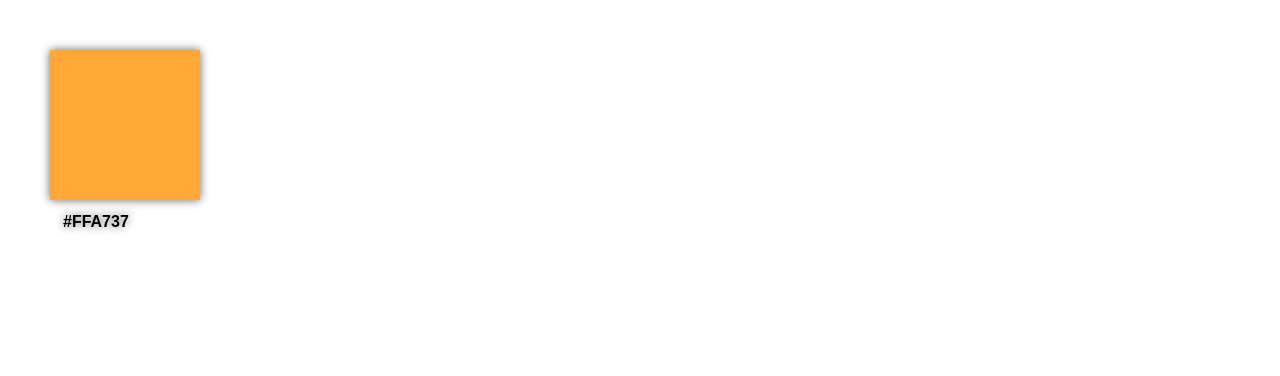
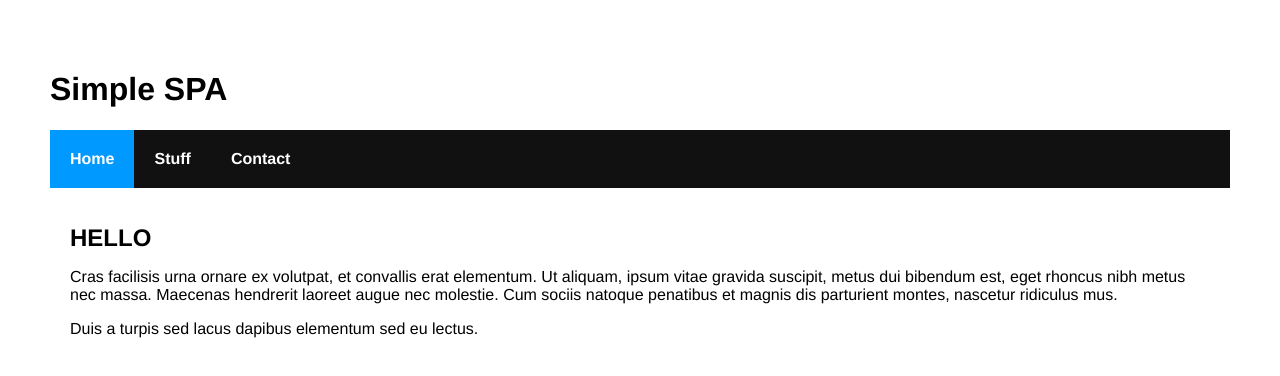
Before and after one commit to zhoutk/reactodo, a React (Create React App) app: page / in a window 1280 px wide. Shown: the top 376 px of the page. Built offline with nearby package versions, Linux system fonts and the light colour scheme.

Commit message:
react router v4 做单页应用,还未使用styled-components.

```diff
--- a/package.json
+++ b/package.json
@@ -5,6 +5,7 @@
   "dependencies": {
     "react": "^15.5.4",
     "react-dom": "^15.5.4",
+    "react-router-dom": "^4.1.1",
     "styled-components": "^1.4.5"
   },
   "devDependencies": {
--- /dev/null
+++ b/src/components/Contact.js
@@ -0,0 +1,22 @@
+/**
+ * Created by zhoutk on 17-4-18.
+ */
+
+import React, { Component } from 'react';
+// import styled from 'styled-components';
+import './Home.css';
+
+class Contact extends Component {
+    render() {
+        return (
+            <div>
+                <h2>GOT QUESTIONS?</h2>
+                <p>The easiest thing to do is post on
+                    our <a href="#/stuff">forums</a>.
+                </p>
+            </div>
+        );
+    }
+}
+
+export default Contact;
--- /dev/null
+++ b/src/components/Home.css
@@ -0,0 +1,38 @@
+body {
+    background-color: #FFCC00;
+    padding: 20px;
+    margin: 0;
+}
+h1, h2, p, ul, li {
+    font-family: Helvetica, Arial, sans-serif;
+}
+ul.header li {
+    display: inline;
+    list-style-type: none;
+    margin: 0;
+}
+ul.header {
+    background-color: #111;
+    padding: 0;
+}
+ul.header li a {
+    color: #FFF;
+    font-weight: bold;
+    text-decoration: none;
+    padding: 20px;
+    display: inline-block;
+}
+.content {
+    background-color: #FFF;
+    padding: 20px;
+}
+.content h2 {
+    padding: 0;
+    margin: 0;
+}
+.content li {
+    margin-bottom: 10px;
+}
+.active {
+    background-color: #0099FF;
+}
--- /dev/null
+++ b/src/components/Home.js
@@ -0,0 +1,26 @@
+/**
+ * Created by zhoutk on 17-4-18.
+ */
+
+import React, { Component } from 'react';
+// import styled from 'styled-components';
+import './Home.css';
+
+class Home extends Component {
+    render() {
+        return (
+            <div>
+                <h2>HELLO</h2>
+                <p>Cras facilisis urna ornare ex volutpat, et
+                    convallis erat elementum. Ut aliquam, ipsum vitae
+                    gravida suscipit, metus dui bibendum est, eget rhoncus nibh
+                    metus nec massa. Maecenas hendrerit laoreet augue
+                    nec molestie. Cum sociis natoque penatibus et magnis
+                    dis parturient montes, nascetur ridiculus mus.</p>
+                <p>Duis a turpis sed lacus dapibus elementum sed eu lectus.</p>
+            </div>
+        );
+    }
+}
+
+export default Home;
--- /dev/null
+++ b/src/components/Stuff.js
@@ -0,0 +1,28 @@
+/**
+ * Created by zhoutk on 17-4-18.
+ */
+
+import React, { Component } from 'react';
+// import styled from 'styled-components';
+import './Home.css';
+
+class Stuff extends Component {
+    render() {
+        return (
+            <div>
+                <h2>STUFF</h2>
+                <p>Mauris sem velit, vehicula eget sodales vitae,
+                    rhoncus eget sapien:</p>
+                <ol>
+                    <li>Nulla pulvinar diam</li>
+                    <li>Facilisis bibendum</li>
+                    <li>Vestibulum vulputate</li>
+                    <li>Eget erat</li>
+                    <li>Id porttitor</li>
+                </ol>
+            </div>
+        );
+    }
+}
+
+export default Stuff;
--- a/src/containers/App.js
+++ b/src/containers/App.js
@@ -1,19 +1,22 @@
 import React, { Component } from 'react';
-import logo from '../logo.svg';
+// import logo from '../logo.svg';
+import {NavLink} from 'react-router-dom';
 import './App.css';
 
 class App extends Component {
   render() {
     return (
-      <div className="App">
-        <div className="App-header">
-          <img src={logo} className="App-logo" alt="logo" />
-          <h2>Welcome to React</h2>
+        <div>
+            <h1>Simple SPA</h1>
+            <ul className="header">
+                <li><NavLink exact to="/" activeClassName="active">Home</NavLink></li>
+                <li><NavLink to="/stuff" activeClassName="active">Stuff</NavLink></li>
+                <li><NavLink to="/contact" activeClassName="active">Contact</NavLink></li>
+            </ul>
+            <div className="content">
+                {this.props.children}
+            </div>
         </div>
-        <p className="App-intro">
-          To get started, edit <code>src/App.js</code> and save to reload.
-        </p>
-      </div>
     );
   }
 }
--- a/src/index.js
+++ b/src/index.js
@@ -1,9 +1,20 @@
 import React from 'react';
 import ReactDOM from 'react-dom';
-import Card from './components/Card';
+// import Card from './components/Card';
+import App from './containers/App';
+import Home from './components/Home';
+import Stuff from './components/Stuff';
+import Contact from './components/Contact';
 import './index.css';
+import {HashRouter as Router,Route} from 'react-router-dom';
 
 ReactDOM.render(
-  <Card color="#FFA737"/>,
-  document.getElementById('root')
+    <Router>
+        <App>
+            <Route exact path="/" component={Home} />
+            <Route path="/stuff" component={Stuff} />
+            <Route path="/contact" component={Contact} />
+        </App>
+    </Router>,
+    document.getElementById('root')
 );
```
